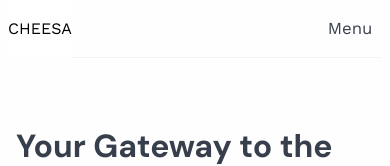
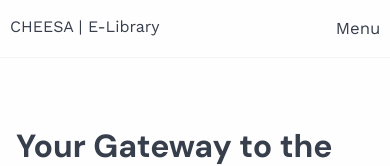
Before and after one commit to diabeney/chemEng-resources, a React (Vite) app: page / in a window 390 px wide. Shown: the top 166 px of the page. Built offline with nearby package versions, Linux system fonts and the light colour scheme.

Commit message:
fix(app): Fixed the text form from overflowing on mobile

```diff
--- a/src/components/NavBar.tsx
+++ b/src/components/NavBar.tsx
@@ -30,9 +30,13 @@ function NavBar() {
     <>
       <NavContainer>
         {openSearch && <Searchbar handleOpenSearchbar={toggleSearchbox} />}
-        <Link to="/">CHEESA</Link>
-        <Menu onClick={toggleNavBar}>
-          <p style={{ color: "inherit" }}>Menu</p>
+        <Menu>
+          <Link to="/" className="cheesa">
+            CHEESA | E-Library
+          </Link>
+          <span onClick={toggleNavBar}>
+            <p style={{ color: "inherit" }}>Menu</p>
+          </span>
         </Menu>
         <NavWrapper
           style={{
@@ -113,10 +117,17 @@ const NavContainer = styled.div`
   margin-inline: auto;
   display: flex;
   align-items: center;
-  padding-inline: 0.5rem;
-
+  .cheesa {
+    position: absolute;
+    color: ${({ theme }) => theme.foreground};
+    left: 10px;
+    top: 15px;
+  }
   @media (min-width: 50em) {
     height: auto;
+    .cheesa {
+      display: none;
+    }
   }
 `;
 export default NavBar;
```
